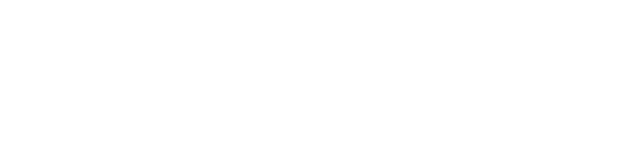
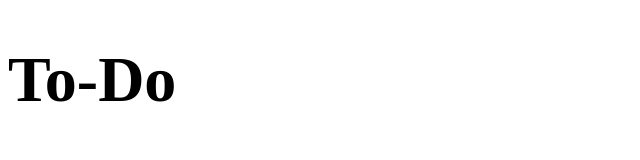
Before and after one commit to GoodGuyGuf/to-do-app, a plain HTML site: page index.html in a window 1280 px wide. Shown: the whole page, without its empty margins (0-640 px from the left). Drawn offline with Linux system fonts and the light colour scheme.

Commit message:
added a new App class, switched load order of js links in index.html

```diff
--- a/index.html
+++ b/index.html
@@ -8,8 +8,8 @@
 
 <body>
     <div id='jsFiles'>
+        <script type="application/javascript" src="javascript/app.js" charset="UTF-8"></script>
         <script type="application/javascript" src="javascript/index.js" charset="UTF-8"></script>
-        <script type="application/javascript" src="javascript/app.js" charset="UTF-8"></script>
     </div>
 </body>
 
--- a/javascript/app.js
+++ b/javascript/app.js
@@ -0,0 +1,8 @@
+class App {
+    constructor(){
+        this.logo = document.createElement("h1");
+        this.logo.id = "logo";
+        this.logo.innerHTML = "<h1>To-Do</h1>";
+        document.body.appendChild(this.logo);
+    }
+}
--- a/javascript/index.js
+++ b/javascript/index.js
@@ -0,0 +1 @@
+new App
```
